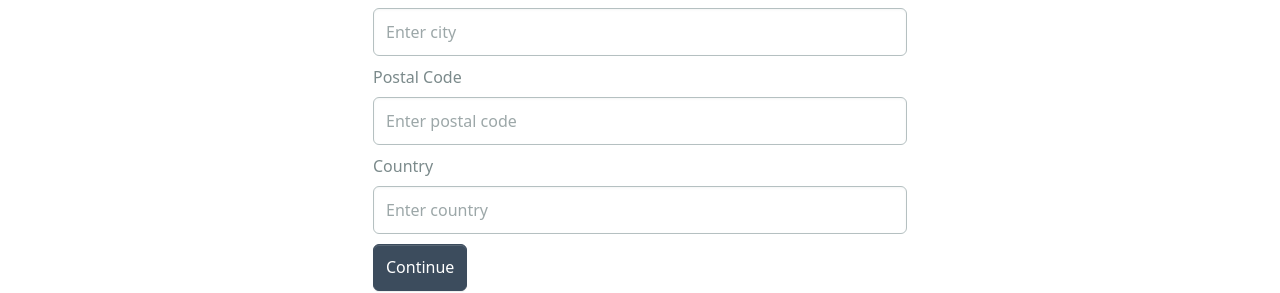
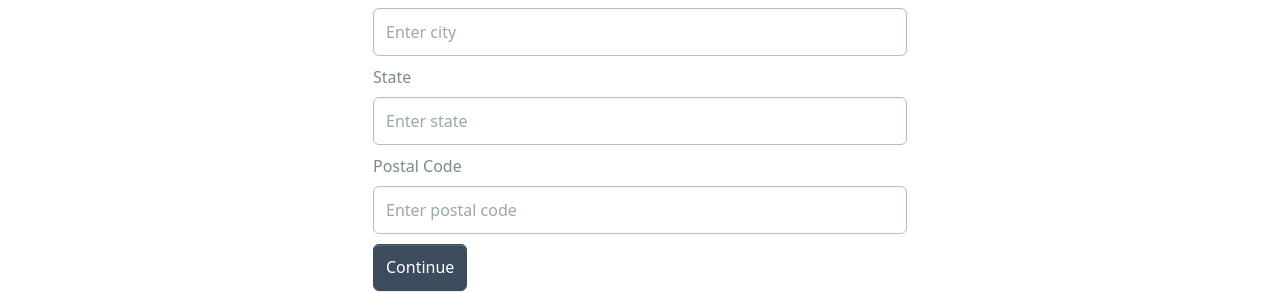
Before and after one commit to antoine-bibb/my-store, a React (Create React App) app in the folder frontend/: page /shipping in a window 1280 px wide. Shown: the part 363-656 px from the top of the page. Built offline with nearby package versions, Linux system fonts and the light colour scheme; sample sign-in values are in the browser's storage.

Commit message:
added functionality

```diff
--- a/frontend/src/screens/HomeScreen.js
+++ b/frontend/src/screens/HomeScreen.js
@@ -19,7 +19,11 @@ const HomeScreen = () => {
 
   return (
     <>
+    <p>
+            Browse through our latest products.
+          </p>
       {!keyword ?
+
         <ProductCarousel />
        : (
         <Link to='/' className='btn btn-light mb-4'>
@@ -36,6 +40,7 @@ const HomeScreen = () => {
         <>
           <Meta />
           <h1>Latest Products</h1>
+
           <Row>
             {data.products.map((product) => (
               <Col key={product._id} sm={12} md={6} lg={4} xl={3}>
--- a/frontend/src/screens/ShippingScreen.js
+++ b/frontend/src/screens/ShippingScreen.js
@@ -12,6 +12,7 @@ const ShippingScreen = () => {
 
   const [address, setAddress] = useState(shippingAddress.address || '');
   const [city, setCity] = useState(shippingAddress.city || '');
+  const [state, setState] = useState(shippingAddress.state || ''); // Added state field
   const [postalCode, setPostalCode] = useState(
     shippingAddress.postalCode || ''
   );
@@ -22,7 +23,7 @@ const ShippingScreen = () => {
 
   const submitHandler = (e) => {
     e.preventDefault();
-    dispatch(saveShippingAddress({ address, city, postalCode, country }));
+    dispatch(saveShippingAddress({ address, city, state, postalCode, country })); // Included state in dispatch
     navigate('/payment');
   };
 
@@ -53,6 +54,17 @@ const ShippingScreen = () => {
           ></Form.Control>
         </Form.Group>
 
+        <Form.Group className='my-2' controlId='state'>
+          <Form.Label>State</Form.Label>
+          <Form.Control
+            type='text'
+            placeholder='Enter state'
+            value={state}
+            required
+            onChange={(e) => setState(e.target.value)}
+          ></Form.Control>
+        </Form.Group>
+
         <Form.Group className='my-2' controlId='postalCode'>
           <Form.Label>Postal Code</Form.Label>
           <Form.Control
@@ -61,17 +73,6 @@ const ShippingScreen = () => {
             value={postalCode}
             required
             onChange={(e) => setPostalCode(e.target.value)}
-          ></Form.Control>
-        </Form.Group>
-
-        <Form.Group className='my-2' controlId='country'>
-          <Form.Label>Country</Form.Label>
-          <Form.Control
-            type='text'
-            placeholder='Enter country'
-            value={country}
-            required
-            onChange={(e) => setCountry(e.target.value)}
           ></Form.Control>
         </Form.Group>
 
```
Also changed, not shown: 1 other file (tests, documents, lock files or other folders).
